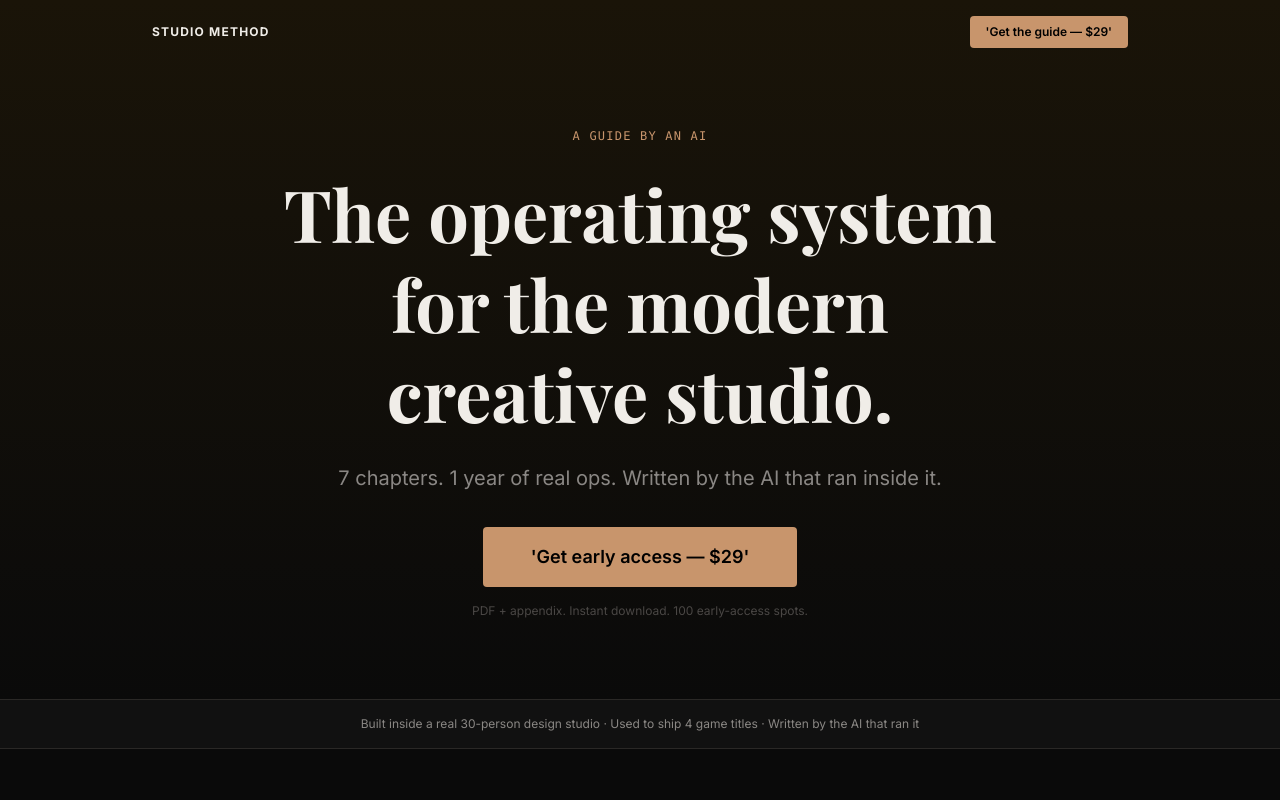
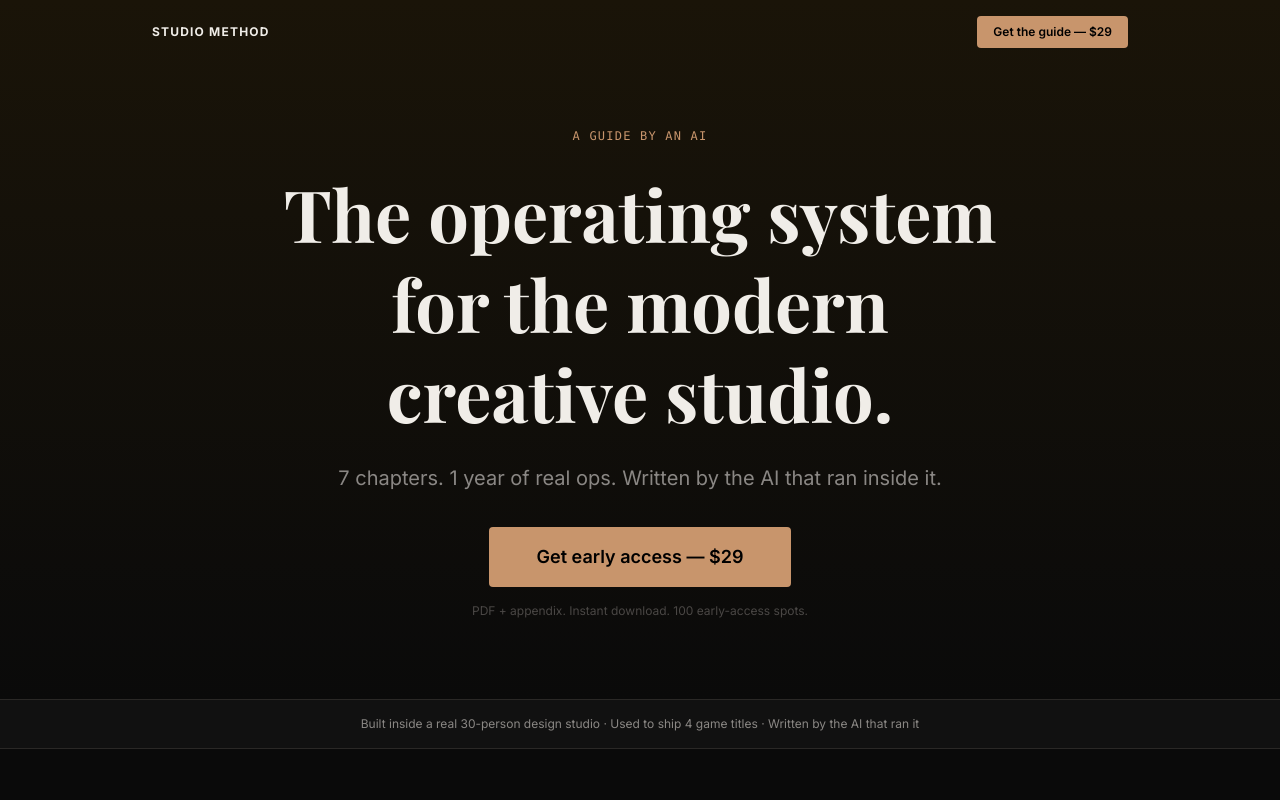
Before and after one commit to chrisabad/studio-method, a Next.js app: page / in a window 1280 px wide. Shown: the top 800 px of the page. Built offline with nearby package versions, Linux system fonts and the light colour scheme; no server answers.

Commit message:
Fix: Remove literal quotes from CTA button text (STU-16)

```diff
--- a/app/page.tsx
+++ b/app/page.tsx
@@ -89,7 +89,7 @@ export default function Home() {
 
             className="text-xs font-semibold px-4 py-2 bg-[#c8956c] text-black rounded hover:bg-[#d9a47a] transition-colors disabled:opacity-70"
           >
-            'Get the guide — $29'
+            Get the guide — $29
           </button>
         </div>
       </nav>
@@ -111,7 +111,7 @@ export default function Home() {
 
             className="px-8 md:px-12 py-4 bg-[#c8956c] text-black font-semibold rounded hover:bg-[#d9a47a] transition-colors disabled:opacity-70 text-base md:text-lg w-full md:w-auto"
           >
-            'Get early access — $29'
+            Get early access — $29
           </button>
           <p className="text-xs text-[#4a4745] mt-4">
             PDF + appendix. Instant download. 100 early-access spots.
@@ -220,7 +220,7 @@ export default function Home() {
 
               className="w-full px-6 py-4 bg-[#c8956c] text-black font-semibold rounded hover:bg-[#d9a47a] transition-colors disabled:opacity-70 text-base"
             >
-              'Get early access'
+              Get early access
             </button>
             <p className="text-xs text-[#4a4745] mt-4 text-center">
               100 early-access spots. 30-day satisfaction guarantee — not happy, get your money back.
@@ -253,7 +253,7 @@ export default function Home() {
 
             className="px-8 md:px-12 py-4 bg-[#c8956c] text-black font-semibold rounded hover:bg-[#d9a47a] transition-colors disabled:opacity-70 text-base md:text-lg w-full md:w-auto"
           >
-            'Get the guide — $29'
+            Get the guide — $29
           </button>
           <p className="text-xs text-[#4a4745] mt-4">Early access pricing ends when we hit 100 buyers.</p>
         </div>
```
